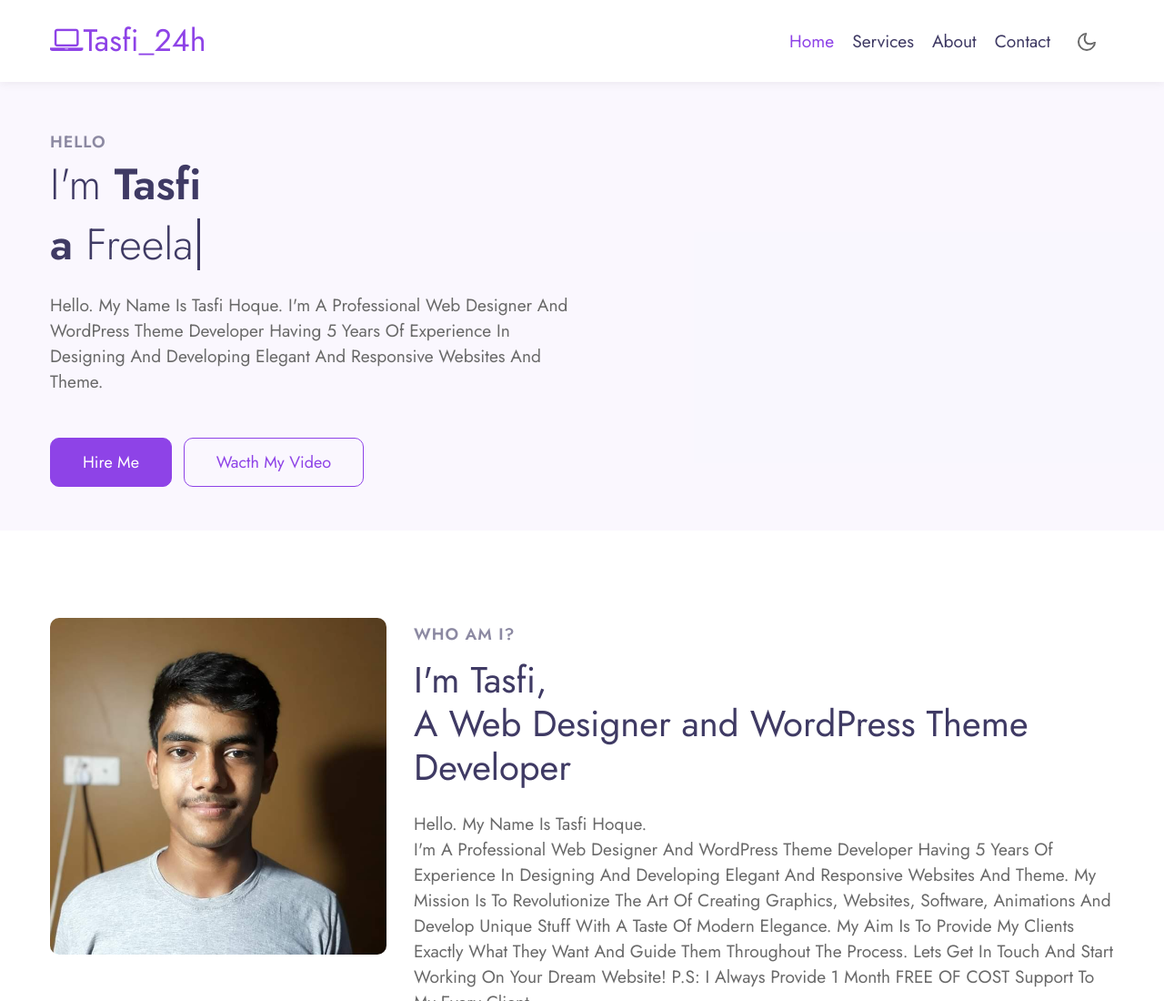
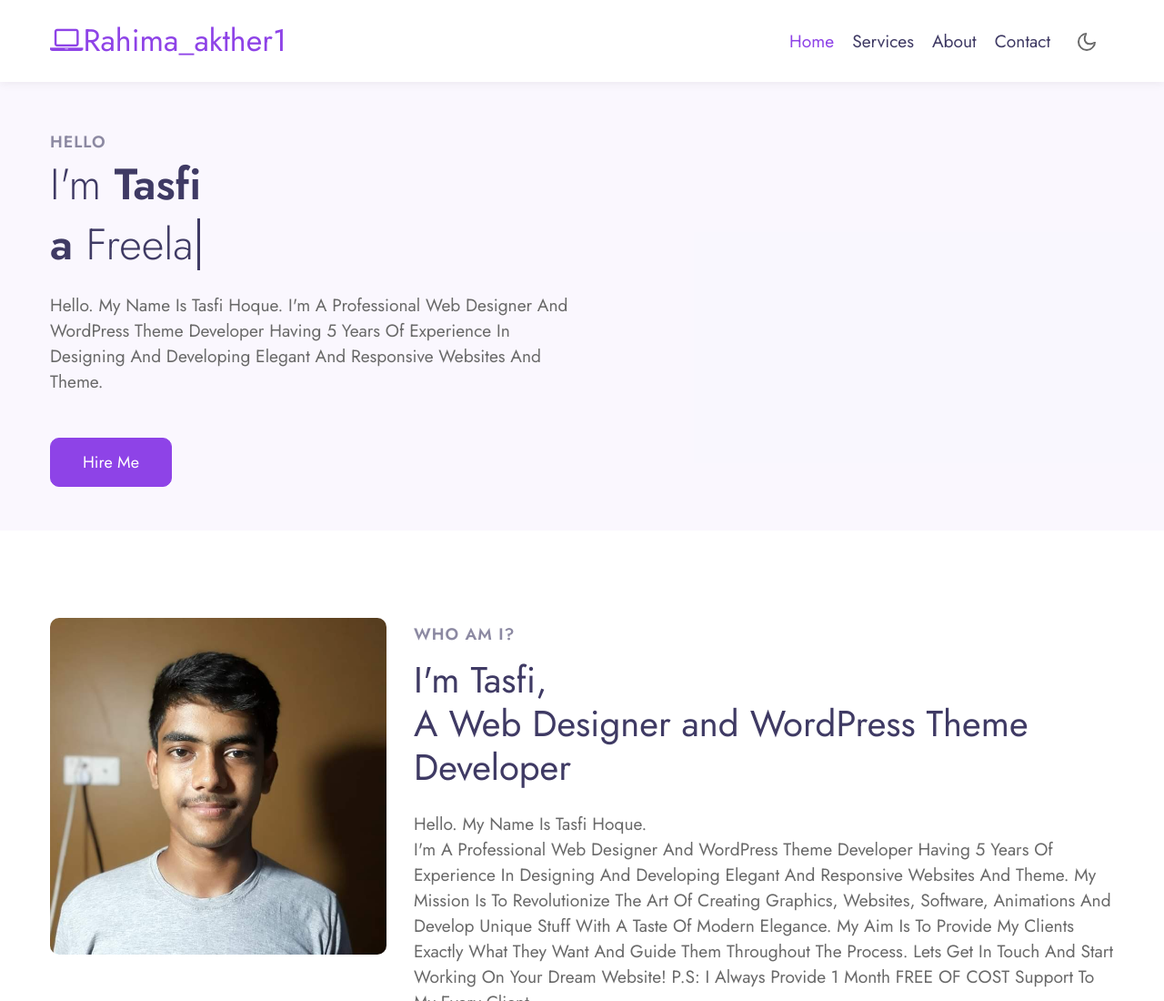
Before and after one commit to TasfiHq/My-Portfolio, a plain HTML site: page index.html in a window 1280 px wide. Shown: the top 1100 px of the page at 91% size. Drawn offline with Linux system fonts and the light colour scheme; a script that the page names is missing.

Commit message:
Update index.html

```diff
--- a/index.html
+++ b/index.html
@@ -24,8 +24,8 @@ Author URL: https://www.facebook.com/TasfiHoque0/
 <header id="site-header" class="fixed-top">
   <div class="container">
       <nav class="navbar navbar-expand-lg stroke">
-          <a class="navbar-brand" href=" https://www.fiverr.com/tasfi_24h">
-              <span class="fa fa-laptop"></span>Tasfi_24h</a>
+          <a class="navbar-brand" href=" https://www.fiverr.com/rahima_akther1">
+              <span class="fa fa-laptop"></span>rahima_akther1</a>
           <!-- if logo is image enable this
       <a class="navbar-brand" href="#index.html">
           <img src="image-path" alt="Your logo" title="Your logo" style="height:35px;" />
@@ -86,7 +86,6 @@ Author URL: https://www.facebook.com/TasfiHoque0/
 I'm a Professional Web Designer and WordPress Theme Developer having 5 years of experience in designing and developing elegant and responsive Websites and Theme.</p>
                 <div class="mt-sm-5 mt-4">
                     <a class="btn btn-primary btn-style mr-2" href="contact.html"> Hire Me </a>
-                    <a class="btn btn-outline-primary btn-style mr-2" href="https://www.youtube.com/channel/UCO1raP47v2QmS_YGBmq0nMw"> Wacth My Video </a>
                 </div>
             </div>
             <div class="text-right col-lg-6 col-md-8 col-sm-10 mt-lg-0 mt-4">
@@ -95,10 +94,10 @@ I'm a Professional Web Designer and WordPress Theme Developer having 5 years of
               <!-- Put this code anywhere in the body of your page where you want the badge to show up. -->
 
 <div itemscope itemtype='http://schema.org/Person' class='fiverr-seller-widget' style='display: inline-block;'>
-     <a itemprop='url' href=https://www.fiverr.com/tasfi_24h rel="nofollow" target="_blank" style='display: inline-block;'>
+     <a itemprop='url' href=https://www.fiverr.com/rahima_akther1 rel="nofollow" target="_blank" style='display: inline-block;'>
         <div class='fiverr-seller-content' id='fiverr-seller-widget-content-a6e9d3d9-501a-45ae-b455-08a51b71ca1e' itemprop='contentURL' style='display: none;'></div>
         <div id='fiverr-widget-seller-data' style='display: none;'>
-            <div itemprop='name' >tasfi_24h</div>
+            <div itemprop='name' >rahima_akther1</div>
             <div itemscope itemtype='http://schema.org/Organization'><span itemprop='name'>Fiverr</span></div>
             <div itemprop='jobtitle'>Seller</div>
             <div itemprop='description'>Hi I am Tasfi Hoque,
```
